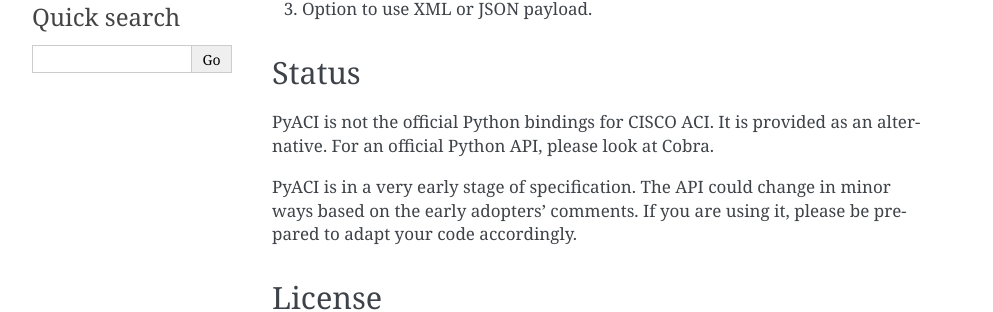
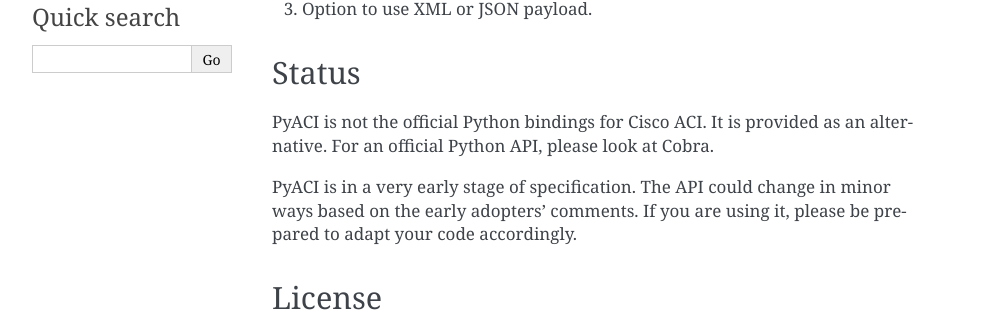
Before and after one commit to datacenter/pyaci, a Sphinx documentation site: the page built from docs/user/introduction.rst, in a window 1280 px wide. Shown: the part 266-578 px from the top of the page, without its empty margins (148-1141 px from the left). Built offline with Sphinx 7.4.7, drawn with Linux system fonts in a browser that asks for light colours; pages that are not in the unit, such as notebooks, are missing from menus.

Commit message:
Fix a minor typo.

```diff
--- a/docs/user/introduction.rst
+++ b/docs/user/introduction.rst
@@ -13,7 +13,7 @@
 Status
 ------
 
-PyACI is not the official Python bindings for CISCO ACI. It is
+PyACI is not the official Python bindings for Cisco ACI. It is
 provided as an alternative. For an official Python API, please look at
 Cobra.
 
```
